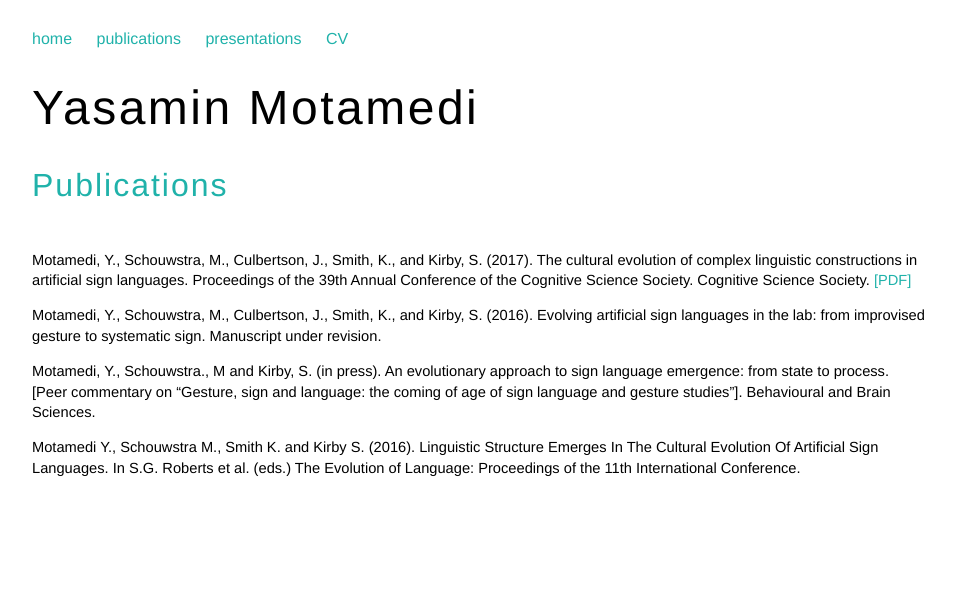
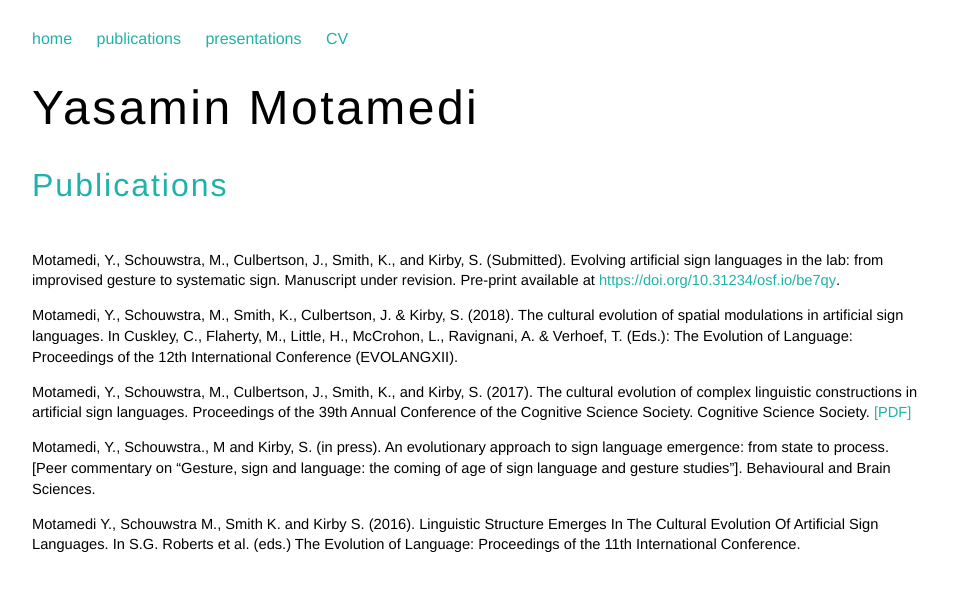
Before and after one commit to ymotamedi/ymotamedi.github.io, a Jekyll site: the page built from publications.html, in a window 1280 px wide. Shown: the top 591 px of the page, without its empty margins (160-1115 px from the left). Built offline with Jekyll 4.4.1, drawn with Linux system fonts in a browser that asks for light colours.

Commit message:
add publications

```diff
--- a/publications.html
+++ b/publications.html
@@ -4,12 +4,24 @@ title: Publications
 ---
 <h2>Publications </h2>
 
-<p>Motamedi, Y., Schouwstra, M., Culbertson, J., Smith, K., and Kirby, S. (2017). The cultural evolution of complex linguistic constructions in artificial sign languages.  Proceedings of the 39th Annual Conference of the Cognitive Science Society. Cognitive Science Society. <a href = "cog_sci_ym.pdf">[PDF]</a></p>
-<p>Motamedi, Y., Schouwstra, M., Culbertson, J., Smith, K., and Kirby, S. (2016).
+<p>Motamedi, Y., Schouwstra, M., Culbertson, J., Smith, K., and Kirby, S. (Submitted).
   Evolving artificial sign languages in the lab: from improvised gesture to systematic sign.
-  Manuscript under revision.</p>
+  Manuscript under revision. Pre-print available at
+  <a href="https://doi.org/10.31234/osf.io/be7qy"> https://doi.org/10.31234/osf.io/be7qy</a>.</p>
+
+<p>Motamedi, Y., Schouwstra, M., Smith, K., Culbertson, J. & Kirby, S. (2018).
+The cultural evolution of spatial modulations in artificial sign languages.
+In Cuskley, C., Flaherty, M., Little, H., McCrohon, L., Ravignani, A. & Verhoef, T.
+(Eds.): The Evolution of Language: Proceedings of the 12th International Conference (EVOLANGXII).</p>
+
+<p>Motamedi, Y., Schouwstra, M., Culbertson, J., Smith, K., and Kirby, S. (2017).
+  The cultural evolution of complex linguistic constructions in artificial sign languages.
+  Proceedings of the 39th Annual Conference of the Cognitive Science Society.
+  Cognitive Science Society. <a href = "cog_sci_ym.pdf">[PDF]</a></p>
+
 <p>Motamedi, Y., Schouwstra., M and Kirby, S. (in press). An evolutionary approach to sign language emergence: from state to process.
   [Peer commentary on “Gesture, sign and language: the coming of age of sign language and gesture studies”].
   Behavioural and Brain Sciences.</p>
+
 <p>Motamedi Y., Schouwstra M., Smith K. and Kirby S. (2016). Linguistic Structure Emerges In The Cultural Evolution Of Artificial Sign Languages.
 In S.G. Roberts et al. (eds.) The Evolution of Language: Proceedings of the 11th International Conference.</p>
```
